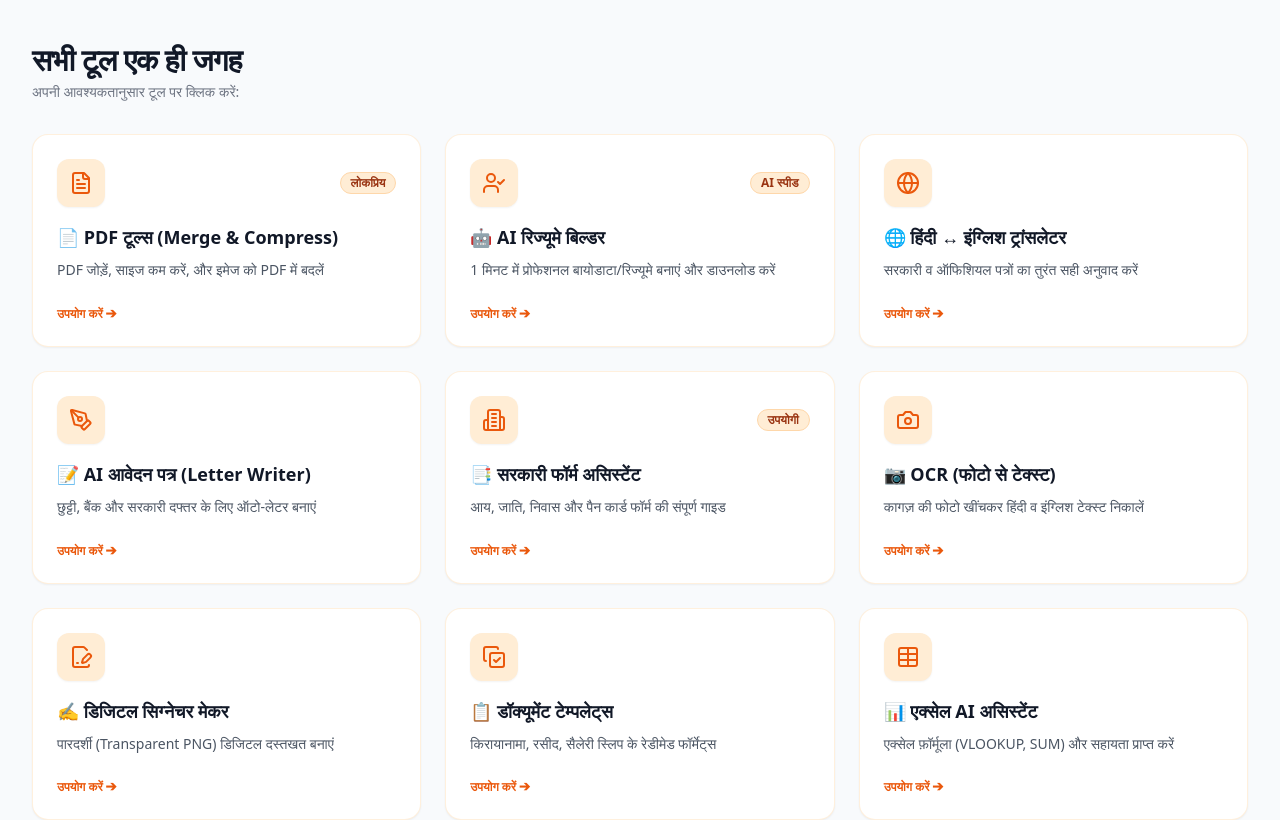
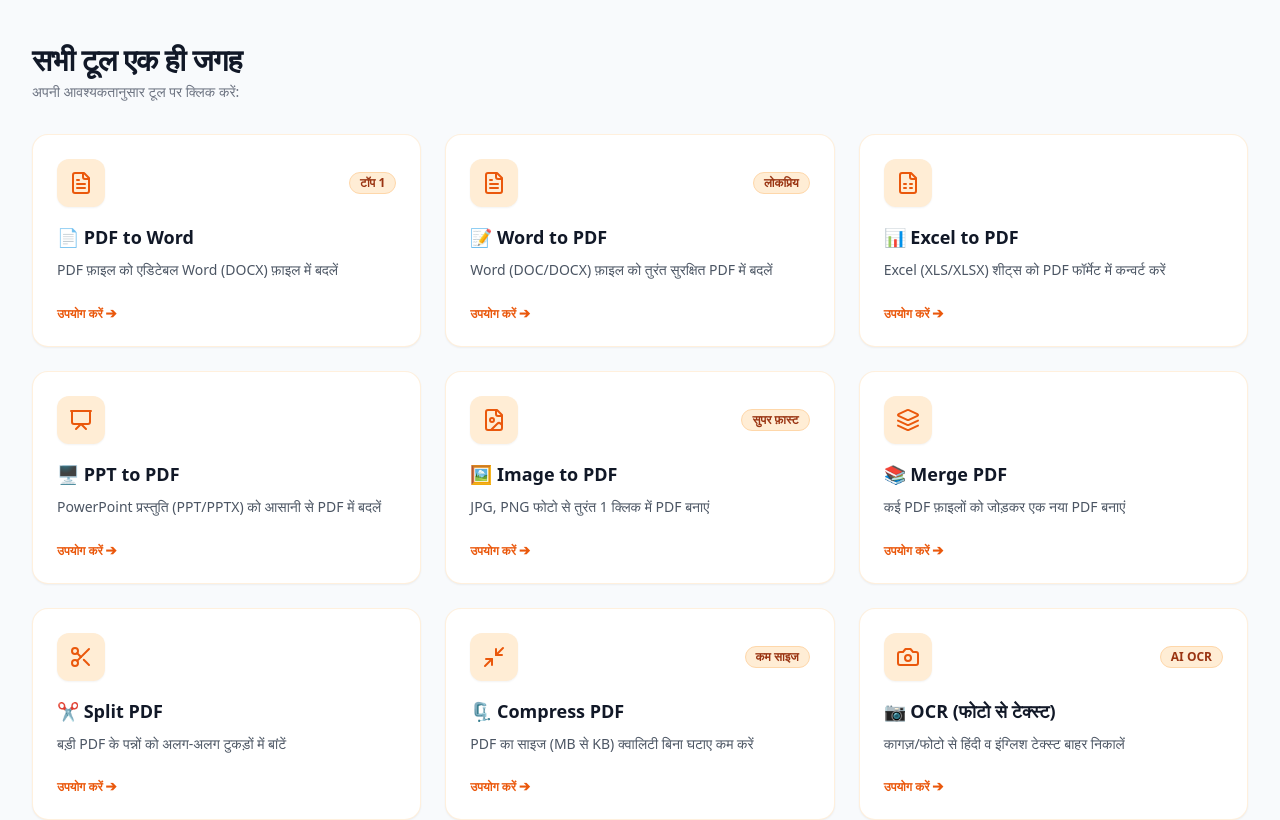
Before and after one commit to appi121/Mera-Document, a React (Vite) app: page / in a window 1280 px wide. Shown: the part 560-1380 px from the top of the page. Built offline with nearby package versions, Linux system fonts and the light colour scheme.

Commit message:
[dyad] Placed PDF to Word, Word to PDF, Excel/PPT to PDF, Image to PDF, Merge, Split, Compress & OCR at top of tools grid - wrote 3 file(s)

```diff
--- a/src/components/ToolGrid.tsx
+++ b/src/components/ToolGrid.tsx
@@ -11,8 +11,13 @@ import {
   Camera,
   FileSignature,
   CopyCheck,
-  Briefcase,
-  Table
+  Table,
+  FileSpreadsheet,
+  Presentation,
+  FileImage,
+  Layers,
+  Scissors,
+  Minimize2
 } from 'lucide-react';
 
 interface ToolGridProps {
@@ -23,15 +28,95 @@ interface ToolGridProps {
 
 export const toolsData: ToolItem[] = [
   {
-    id: 'pdf',
-    titleHi: '📄 PDF टूल्स (Merge & Compress)',
-    titleEn: '📄 PDF Tools (Merge & Compress)',
-    descHi: 'PDF जोड़ें, साइज कम करें, और इमेज को PDF में बदलें',
-    descEn: 'Merge PDFs, compress size & convert images to PDF',
-    icon: 'pdf',
+    id: 'pdf-to-word',
+    titleHi: '📄 PDF to Word',
+    titleEn: '📄 PDF to Word Converter',
+    descHi: 'PDF फ़ाइल को एडिटेबल Word (DOCX) फ़ाइल में बदलें',
+    descEn: 'Convert PDF files to editable Word (DOCX) document',
+    icon: 'pdf-to-word',
+    category: 'pdf',
+    badgeHi: 'टॉप 1',
+    badgeEn: 'Top #1',
+  },
+  {
+    id: 'word-to-pdf',
+    titleHi: '📝 Word to PDF',
+    titleEn: '📝 Word to PDF Converter',
+    descHi: 'Word (DOC/DOCX) फ़ाइल को तुरंत सुरक्षित PDF में बदलें',
+    descEn: 'Convert Word document to secure high quality PDF',
+    icon: 'word-to-pdf',
     category: 'pdf',
     badgeHi: 'लोकप्रिय',
     badgeEn: 'Popular',
+  },
+  {
+    id: 'excel-to-pdf',
+    titleHi: '📊 Excel to PDF',
+    titleEn: '📊 Excel to PDF Converter',
+    descHi: 'Excel (XLS/XLSX) शीट्स को PDF फॉर्मेट में कन्वर्ट करें',
+    descEn: 'Convert Excel spreadsheets into clean PDF documents',
+    icon: 'excel-to-pdf',
+    category: 'pdf',
+  },
+  {
+    id: 'ppt-to-pdf',
+    titleHi: '🖥️ PPT to PDF',
+    titleEn: '🖥️ PPT to PDF Converter',
+    descHi: 'PowerPoint प्रस्तुति (PPT/PPTX) को आसानी से PDF में बदलें',
+    descEn: 'Convert PowerPoint slides to PDF format easily',
+    icon: 'ppt-to-pdf',
+    category: 'pdf',
+  },
+  {
+    id: 'img-to-pdf',
+    titleHi: '🖼️ Image to PDF',
+    titleEn: '🖼️ Image to PDF Converter',
+    descHi: 'JPG, PNG फोटो से तुरंत 1 क्लिक में PDF बनाएं',
+    descEn: 'Convert JPG, PNG photos into single PDF file',
+    icon: 'img-to-pdf',
+    category: 'pdf',
+    badgeHi: 'सुपर फ़ास्ट',
+    badgeEn: 'Fast',
+  },
+  {
+    id: 'merge-pdf',
+    titleHi: '📚 Merge PDF',
+    titleEn: '📚 Merge PDF Files',
+    descHi: 'कई PDF फ़ाइलों को जोड़कर एक नया PDF बनाएं',
+    descEn: 'Combine multiple PDF files into one single PDF',
+    icon: 'merge-pdf',
+    category: 'pdf',
+  },
+  {
+    id: 'split-pdf',
+    titleHi: '✂️ Split PDF',
+    titleEn: '✂️ Split PDF File',
+    descHi: 'बड़ी PDF के पन्नों को अलग-अलग टुकड़ों में बांटें',
+    descEn: 'Extract or split pages from large PDF document',
+    icon: 'split-pdf',
+    category: 'pdf',
+  },
+  {
+    id: 'compress-pdf',
+    titleHi: '🗜️ Compress PDF',
+    titleEn: '🗜️ Compress PDF Size',
+    descHi: 'PDF का साइज (MB से KB) क्वालिटी बिना घटाए कम करें',
+    descEn: 'Reduce PDF file size without losing quality',
+    icon: 'compress-pdf',
+    category: 'pdf',
+    badgeHi: 'कम साइज',
+    badgeEn: 'Reduce MB',
+  },
+  {
+    id: 'ocr',
+    titleHi: '📷 OCR (फोटो से टेक्स्ट)',
+    titleEn: '📷 OCR Text Extractor',
+    descHi: 'कागज़/फोटो से हिंदी व इंग्लिश टेक्स्ट बाहर निकालें',
+    descEn: 'Extract Hindi & English text from photos & scanned pages',
+    icon: 'ocr',
+    category: 'utilities',
+    badgeHi: 'AI OCR',
+    badgeEn: 'AI OCR',
   },
   {
     id: 'resume',
@@ -41,8 +126,6 @@ export const toolsData: ToolItem[] = [
     descEn: 'Build professional Indian resume in 1 minute',
     icon: 'resume',
     category: 'ai',
-    badgeHi: 'AI स्पीड',
-    badgeEn: 'AI Speed',
   },
   {
     id: 'translate',
@@ -70,17 +153,6 @@ export const toolsData: ToolItem[] = [
     descEn: 'Complete guide & checklist for Indian Govt Forms',
     icon: 'govt',
     category: 'popular',
-    badgeHi: 'उपयोगी',
-    badgeEn: 'Helpful',
-  },
-  {
-    id: 'ocr',
-    titleHi: '📷 OCR (फोटो से टेक्स्ट)',
-    titleEn: '📷 OCR Text Extractor',
-    descHi: 'कागज़ की फोटो खींचकर हिंदी व इंग्लिश टेक्स्ट निकालें',
-    descEn: 'Extract Hindi & English text from photos',
-    icon: 'ocr',
-    category: 'utilities',
   },
   {
     id: 'signature',
@@ -152,12 +224,19 @@ export const ToolGrid: React.FC<ToolGridProps> = ({ lang, searchQuery, onSelectT
               <div>
                 <div className="flex items-center justify-between mb-4">
                   <div className="w-12 h-12 rounded-xl bg-orange-100 text-orange-600 flex items-center justify-center font-bold text-2xl group-hover:scale-110 transition-transform shadow-sm">
-                    {tool.icon === 'pdf' && <FileText className="w-6 h-6" />}
+                    {tool.icon === 'pdf-to-word' && <FileText className="w-6 h-6" />}
+                    {tool.icon === 'word-to-pdf' && <FileText className="w-6 h-6" />}
+                    {tool.icon === 'excel-to-pdf' && <FileSpreadsheet className="w-6 h-6" />}
+                    {tool.icon === 'ppt-to-pdf' && <Presentation className="w-6 h-6" />}
+                    {tool.icon === 'img-to-pdf' && <FileImage className="w-6 h-6" />}
+                    {tool.icon === 'merge-pdf' && <Layers className="w-6 h-6" />}
+                    {tool.icon === 'split-pdf' && <Scissors className="w-6 h-6" />}
+                    {tool.icon === 'compress-pdf' && <Minimize2 className="w-6 h-6" />}
+                    {tool.icon === 'ocr' && <Camera className="w-6 h-6" />}
                     {tool.icon === 'resume' && <UserCheck className="w-6 h-6" />}
                     {tool.icon === 'translate' && <Globe className="w-6 h-6" />}
                     {tool.icon === 'letter' && <PenTool className="w-6 h-6" />}
                     {tool.icon === 'govt' && <Building2 className="w-6 h-6" />}
-                    {tool.icon === 'ocr' && <Camera className="w-6 h-6" />}
                     {tool.icon === 'signature' && <FileSignature className="w-6 h-6" />}
                     {tool.icon === 'templates' && <CopyCheck className="w-6 h-6" />}
                     {tool.icon === 'excel' && <Table className="w-6 h-6" />}
--- a/src/components/tools/PdfTools.tsx
+++ b/src/components/tools/PdfTools.tsx
@@ -1,20 +1,47 @@
-import React, { useState } from 'react';
+import React, { useState, useEffect } from 'react';
 import { Language } from '@/types/document';
 import { Button } from '@/components/ui/button';
 import { Card, CardContent, CardHeader, CardTitle, CardDescription } from '@/components/ui/card';
 import { showSuccess, showError } from '@/utils/toast';
-import { FileUp, Minimize2, Layers, FileImage, Download, ArrowLeft, CheckCircle } from 'lucide-react';
+import {
+  FileUp,
+  Minimize2,
+  Layers,
+  FileImage,
+  Download,
+  ArrowLeft,
+  CheckCircle,
+  FileText,
+  FileSpreadsheet,
+  Presentation,
+  Scissors
+} from 'lucide-react';
+
+export type PdfToolMode =
+  | 'pdf-to-word'
+  | 'word-to-pdf'
+  | 'excel-to-pdf'
+  | 'ppt-to-pdf'
+  | 'img-to-pdf'
+  | 'merge'
+  | 'split'
+  | 'compress';
 
 interface PdfToolsProps {
   lang: Language;
+  initialMode?: PdfToolMode;
   onBack: () => void;
 }
 
-export const PdfTools: React.FC<PdfToolsProps> = ({ lang, onBack }) => {
-  const [activeSubTab, setActiveSubTab] = useState<'merge' | 'compress' | 'imgToPdf'>('merge');
+export const PdfTools: React.FC<PdfToolsProps> = ({ lang, initialMode = 'pdf-to-word', onBack }) => {
+  const [activeSubTab, setActiveSubTab] = useState<PdfToolMode>(initialMode);
   const [files, setFiles] = useState<File[]>([]);
   const [processing, setProcessing] = useState(false);
   const [completed, setCompleted] = useState(false);
+
+  useEffect(() => {
+    setActiveSubTab(initialMode);
+  }, [initialMode]);
 
   const handleFileChange = (e: React.ChangeEvent<HTMLInputElement>) => {
     if (e.target.files && e.target.files.length > 0) {
@@ -32,12 +59,25 @@ export const PdfTools: React.FC<PdfToolsProps> = ({ lang, onBack }) => {
     setTimeout(() => {
       setProcessing(false);
       setCompleted(true);
-      showSuccess(lang === 'hi' ? 'आपकी PDF फ़ाइल तैयार है!' : 'Your PDF file is ready!');
+      showSuccess(lang === 'hi' ? 'आपकी फ़ाइल तैयार है!' : 'Your converted file is ready!');
     }, 1500);
   };
 
+  const tabs: { id: PdfToolMode; titleHi: string; titleEn: string; icon: React.ReactNode; accept: string; isMultiple?: boolean }[] = [
+    { id: 'pdf-to-word', titleHi: 'PDF to Word', titleEn: 'PDF to Word', icon: <FileText className="w-4 h-4" />, accept: '.pdf' },
+    { id: 'word-to-pdf', titleHi: 'Word to PDF', titleEn: 'Word to PDF', icon: <FileText className="w-4 h-4" />, accept: '.doc,.docx' },
+    { id: 'excel-to-pdf', titleHi: 'Excel to PDF', titleEn: 'Excel to PDF', icon: <FileSpreadsheet className="w-4 h-4" />, accept: '.xls,.xlsx' },
+    { id: 'ppt-to-pdf', titleHi: 'PPT to PDF', titleEn: 'PPT to PDF', icon: <Presentation className="w-4 h-4" />, accept: '.ppt,.pptx' },
+    { id: 'img-to-pdf', titleHi: 'Image to PDF', titleEn: 'Image to PDF', icon: <FileImage className="w-4 h-4" />, accept: 'image/*', isMultiple: true },
+    { id: 'merge', titleHi: 'Merge PDF', titleEn: 'Merge PDF', icon: <Layers className="w-4 h-4" />, accept: '.pdf', isMultiple: true },
+    { id: 'split', titleHi: 'Split PDF', titleEn: 'Split PDF', icon: <Scissors className="w-4 h-4" />, accept: '.pdf' },
+    { id: 'compress', titleHi: 'Compress PDF', titleEn: 'Compress PDF', icon: <Minimize2 className="w-4 h-4" />, accept: '.pdf' },
+  ];
+
+  const currentTab = tabs.find(t => t.id === activeSubTab) || tabs[0];
+
   return (
-    <div className="max-w-4xl mx-auto px-4 py-8">
+    <div className="max-w-5xl mx-auto px-4 py-8">
       <Button variant="ghost" onClick={onBack} className="mb-4 gap-2 text-gray-600 hover:text-gray-900">
         <ArrowLeft className="w-4 h-4" />
         {lang === 'hi' ? 'मुख्य पृष्ठ पर लौटें' : 'Back to Home'}
@@ -46,53 +86,38 @@ export const PdfTools: React.FC<PdfToolsProps> = ({ lang, onBack }) => {
       <Card className="border-orange-200 shadow-md">
         <CardHeader className="bg-gradient-to-r from-orange-500 to-amber-500 text-white rounded-t-lg">
           <CardTitle className="text-xl sm:text-2xl font-bold flex items-center gap-2">
-            📄 {lang === 'hi' ? 'PDF टूल्स सेंटर (PDF Tool Kit)' : 'PDF Tools Center'}
+            📄 {lang === 'hi' ? 'PDF एवं डॉक्यूमेंट कनवर्टर सेंटर' : 'PDF & Document Converter Center'}
           </CardTitle>
           <CardDescription className="text-orange-100 text-sm">
             {lang === 'hi'
-              ? 'PDF मर्ज करें, साइज छोटा करें (Compress) या फोटो से PDF बनाएं'
-              : 'Merge PDFs, compress file size, or convert images to PDF'}
+              ? 'PDF to Word, Word to PDF, Excel/PPT, Merge, Split, Compress सब कुछ 100% मुफ्त'
+              : 'Convert PDF to Word, Word/Excel/PPT to PDF, Merge, Split & Compress - 100% Free'}
           </CardDescription>
         </CardHeader>
 
         <CardContent className="p-6">
-          {/* Sub-tools Tab */}
-          <div className="grid grid-cols-3 gap-2 p-1.5 bg-gray-100 rounded-xl mb-6">
-            <button
-              onClick={() => { setActiveSubTab('merge'); setFiles([]); setCompleted(false); }}
-              className={`py-2 px-3 text-xs sm:text-sm font-semibold rounded-lg transition-all flex items-center justify-center gap-2 ${
-                activeSubTab === 'merge' ? 'bg-white text-orange-600 shadow-sm' : 'text-gray-600 hover:text-gray-900'
-              }`}
-            >
-              <Layers className="w-4 h-4" />
-              {lang === 'hi' ? 'PDF मर्ज (जोड़ें)' : 'Merge PDF'}
-            </button>
-            <button
-              onClick={() => { setActiveSubTab('compress'); setFiles([]); setCompleted(false); }}
-              className={`py-2 px-3 text-xs sm:text-sm font-semibold rounded-lg transition-all flex items-center justify-center gap-2 ${
-                activeSubTab === 'compress' ? 'bg-white text-orange-600 shadow-sm' : 'text-gray-600 hover:text-gray-900'
-              }`}
-            >
-              <Minimize2 className="w-4 h-4" />
-              {lang === 'hi' ? 'PDF कंप्रेस (साइज कम)' : 'Compress PDF'}
-            </button>
-            <button
-              onClick={() => { setActiveSubTab('imgToPdf'); setFiles([]); setCompleted(false); }}
-              className={`py-2 px-3 text-xs sm:text-sm font-semibold rounded-lg transition-all flex items-center justify-center gap-2 ${
-                activeSubTab === 'imgToPdf' ? 'bg-white text-orange-600 shadow-sm' : 'text-gray-600 hover:text-gray-900'
-              }`}
-            >
-              <FileImage className="w-4 h-4" />
-              {lang === 'hi' ? 'फोटो से PDF' : 'Image to PDF'}
-            </button>
+          {/* Sub-tools Tab grid */}
+          <div className="grid grid-cols-2 sm:grid-cols-4 gap-2 p-1.5 bg-gray-100 rounded-xl mb-6">
+            {tabs.map((tab) => (
+              <button
+                key={tab.id}
+                onClick={() => { setActiveSubTab(tab.id); setFiles([]); setCompleted(false); }}
+                className={`py-2 px-3 text-xs sm:text-sm font-semibold rounded-lg transition-all flex items-center justify-center gap-1.5 ${
+                  activeSubTab === tab.id ? 'bg-white text-orange-600 shadow-sm border border-orange-200' : 'text-gray-600 hover:text-gray-900'
+                }`}
+              >
+                {tab.icon}
+                <span>{lang === 'hi' ? tab.titleHi : tab.titleEn}</span>
+              </button>
+            ))}
           </div>
 
           {/* Upload Drop Zone */}
           <div className="border-2 border-dashed border-orange-300 bg-orange-50/40 rounded-2xl p-8 text-center hover:bg-orange-50 transition-colors relative cursor-pointer">
             <input
               type="file"
-              multiple={activeSubTab === 'merge' || activeSubTab === 'imgToPdf'}
-              accept={activeSubTab === 'imgToPdf' ? 'image/*' : '.pdf'}
+              multiple={currentTab.isMultiple}
+              accept={currentTab.accept}
               onChange={handleFileChange}
               className="absolute inset-0 w-full h-full opacity-0 cursor-pointer"
             />
@@ -102,7 +127,7 @@ export const PdfTools: React.FC<PdfToolsProps> = ({ lang, onBack }) => {
             <p className="font-semibold text-gray-800 text-base mb-1">
               {files.length > 0
                 ? `${files.length} ${lang === 'hi' ? 'फ़ाइल चुनी गई:' : 'Files selected:'}`
-                : (lang === 'hi' ? 'यहाँ फ़ाइल खींचें या अपलोड करें' : 'Drag & drop files here or click to browse')}
+                : (lang === 'hi' ? `यहाँ ${currentTab.titleHi} फ़ाइल अपलोड करें` : `Upload file for ${currentTab.titleEn}`)}
             </p>
             {files.length > 0 ? (
               <div className="mt-2 text-xs text-orange-700 font-medium max-w-md mx-auto truncate">
@@ -110,7 +135,7 @@ export const PdfTools: React.FC<PdfToolsProps> = ({ lang, onBack }) => {
               </div>
             ) : (
               <p className="text-xs text-gray-500">
-                {activeSubTab === 'imgToPdf' ? 'JPG, PNG, WEBP Supported' : 'PDF files up to 50MB'}
+                {lang === 'hi' ? 'सुरक्षित एवं सुपर-फास्ट कनवर्टर' : 'Secure & fast conversion'}
               </p>
             )}
           </div>
@@ -126,9 +151,7 @@ export const PdfTools: React.FC<PdfToolsProps> = ({ lang, onBack }) => {
                 <span>{lang === 'hi' ? 'प्रोसेस हो रहा है...' : 'Processing...'}</span>
               ) : (
                 <span>
-                  {activeSubTab === 'merge' && (lang === 'hi' ? 'PDF जोड़ें (Merge)' : 'Merge Files')}
-                  {activeSubTab === 'compress' && (lang === 'hi' ? 'साइज कम करें' : 'Compress PDF')}
-                  {activeSubTab === 'imgToPdf' && (lang === 'hi' ? 'PDF बनाएं' : 'Convert to PDF')}
+                  {lang === 'hi' ? `${currentTab.titleHi} शुरू करें` : `Start ${currentTab.titleEn}`}
                 </span>
               )}
             </Button>
@@ -141,7 +164,7 @@ export const PdfTools: React.FC<PdfToolsProps> = ({ lang, onBack }) => {
               >
                 <CheckCircle className="w-4 h-4 text-emerald-600" />
                 <Download className="w-4 h-4" />
-                {lang === 'hi' ? 'डाउनलोड करें (Download PDF)' : 'Download Ready PDF'}
+                {lang === 'hi' ? 'कन्वर्टेड फ़ाइल डाउनलोड करें' : 'Download Converted File'}
               </Button>
             )}
           </div>
--- a/src/pages/Index.tsx
+++ b/src/pages/Index.tsx
@@ -3,7 +3,7 @@ import { Language } from '@/types/document';
 import { Header } from '@/components/Header';
 import { HeroBanner } from '@/components/HeroBanner';
 import { ToolGrid } from '@/components/ToolGrid';
-import { PdfTools } from '@/components/tools/PdfTools';
+import { PdfTools, PdfToolMode } from '@/components/tools/PdfTools';
 import { ResumeBuilder } from '@/components/tools/ResumeBuilder';
 import { Translator } from '@/components/tools/Translator';
 import { LetterWriter } from '@/components/tools/LetterWriter';
@@ -22,6 +22,35 @@ const Index = () => {
   const handleBackToHome = () => {
     setActiveTool(null);
     window.scrollTo({ top: 0, behavior: 'smooth' });
+  };
+
+  const getPdfToolMode = (toolId: string): PdfToolMode => {
+    switch (toolId) {
+      case 'pdf-to-word': return 'pdf-to-word';
+      case 'word-to-pdf': return 'word-to-pdf';
+      case 'excel-to-pdf': return 'excel-to-pdf';
+      case 'ppt-to-pdf': return 'ppt-to-pdf';
+      case 'img-to-pdf': return 'img-to-pdf';
+      case 'merge-pdf': return 'merge';
+      case 'split-pdf': return 'split';
+      case 'compress-pdf': return 'compress';
+      default: return 'pdf-to-word';
+    }
+  };
+
+  const isPdfTool = (toolId: string | null) => {
+    if (!toolId) return false;
+    return [
+      'pdf-to-word',
+      'word-to-pdf',
+      'excel-to-pdf',
+      'ppt-to-pdf',
+      'img-to-pdf',
+      'merge-pdf',
+      'split-pdf',
+      'compress-pdf',
+      'pdf'
+    ].includes(toolId);
   };
 
   return (
@@ -48,12 +77,18 @@ const Index = () => {
           </>
         ) : (
           <div className="py-6">
-            {activeTool === 'pdf' && <PdfTools lang={lang} onBack={handleBackToHome} />}
+            {isPdfTool(activeTool) && (
+              <PdfTools
+                lang={lang}
+                initialMode={getPdfToolMode(activeTool!)}
+                onBack={handleBackToHome}
+              />
+            )}
+            {activeTool === 'ocr' && <OcrExtractor lang={lang} onBack={handleBackToHome} />}
             {activeTool === 'resume' && <ResumeBuilder lang={lang} onBack={handleBackToHome} />}
             {activeTool === 'translate' && <Translator lang={lang} onBack={handleBackToHome} />}
             {activeTool === 'letter' && <LetterWriter lang={lang} onBack={handleBackToHome} />}
             {activeTool === 'govt' && <GovtFormAssistant lang={lang} onBack={handleBackToHome} />}
-            {activeTool === 'ocr' && <OcrExtractor lang={lang} onBack={handleBackToHome} />}
             {activeTool === 'signature' && <SignatureCreator lang={lang} onBack={handleBackToHome} />}
             {activeTool === 'templates' && <DocTemplates lang={lang} onBack={handleBackToHome} />}
             {activeTool === 'excel' && <ExcelAssistant lang={lang} onBack={handleBackToHome} />}
@@ -67,7 +102,7 @@ const Index = () => {
             {lang === 'hi' ? 'मेरा डॉक्यूमेंट (Mera Document) • भारत का अपना AI प्लेटफार्म' : 'Mera Document • India’s AI Document Platform'}
           </p>
           <p className="mb-4">
-            {lang === 'hi' ? 'सभी 10 टूल 100% सुरक्षित और मुफ्त हैं' : 'All 10 tools are 100% free and private'}
+            {lang === 'hi' ? 'सभी टूल 100% सुरक्षित और मुफ्त हैं' : 'All tools are 100% free and private'}
           </p>
           <MadeWithDyad />
         </div>
```
